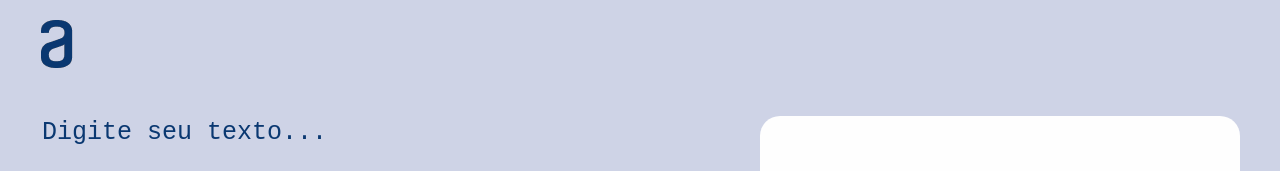
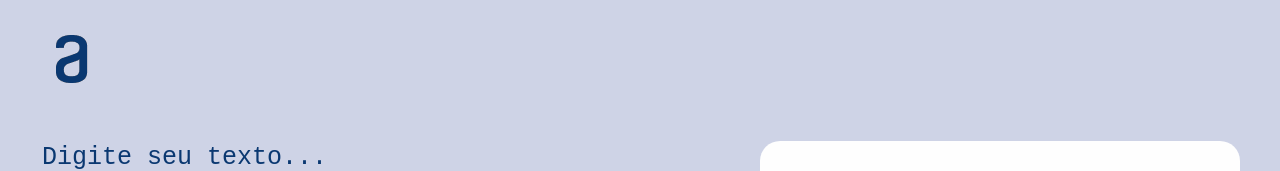
Before and after one commit to LucasTMB/encriptador-de-texto-react, a React (Create React App) app: page / in a window 1280 px wide. Shown: the top 171 px of the page. Built offline with nearby package versions, Linux system fonts and the light colour scheme.

Commit message:
modificando alguns states para o App.js

```diff
--- a/src/App.css
+++ b/src/App.css
@@ -14,6 +14,12 @@ header h1 {
 
 .logo-alura {
     cursor: pointer;
+}
+
+.logo-btn {
+    background: none;
+    width: auto;
+    border: none;
 }
 
 @media screen and (max-width: 480px) {
--- a/src/App.js
+++ b/src/App.js
@@ -4,17 +4,40 @@ import './App.css';
 import AluraLogo from './assets/alura-logo.png';
 // components
 import Encriptador from './components/Encriptador';
+// React imports
+import { useState } from 'react';
+
+const stages = [
+  {id: 1, name: 'resultadoVazio'},
+  {id: 2, name: 'resultadoOK'},
+]
 
 function App() {
+
+  const [exitStage, setExitStage] = useState(stages[0].name);
+  const [inputText, setInputText] = useState('');
+  const [outputText, setOutputText] = useState('');
+
   return (
     <div className="App">
+
       <header className='cabecalho'>
         <h1 className="logo-alura">
-          <img src={AluraLogo} alt="Logo da Alura" />
+          <button className='logo-btn'>
+            <img src={AluraLogo} alt="Logo da Alura" />
+          </button>
         </h1>
       </header>
 
-      <Encriptador />
+      <Encriptador
+        stages={stages}
+        exitStage={exitStage}
+        setExitStage={setExitStage}
+        inputText={inputText}
+        setInputText={setInputText}
+        outputText={outputText}
+        setOutputText={setOutputText}
+      />
 
     </div>
   );
--- a/src/components/Encriptador.css
+++ b/src/components/Encriptador.css
@@ -1,5 +1,5 @@
 .main {
-    height: calc(100vh - 116px);
+    height: calc(100vh - 142px);
 }
 
 .container {
--- a/src/components/Encriptador.js
+++ b/src/components/Encriptador.js
@@ -6,16 +6,16 @@ import { useState } from 'react';
 import { ExitNone } from './ExitNone';
 import ExitOK from './ExitOK';
 
-const stages = [
-    {id: 1, name: 'resultadoVazio'},
-    {id: 2, name: 'resultadoOK'},
-]
+const Encriptador = ({
+    stages,
+    exitStage,
+    setExitStage,
+    inputText,
+    setInputText,
+    outputText,
+    setOutputText
+}) => {
 
-const Encriptador = () => {
-
-    const [exitStage, setExitStage] = useState(stages[0].name);
-    const [inputText, setInputText] = useState('');
-    const [outputText, setOutputText] = useState('');
     const [copyText, setCopyText] = useState('');
 
     const handleSubmit = (e) => {
```
